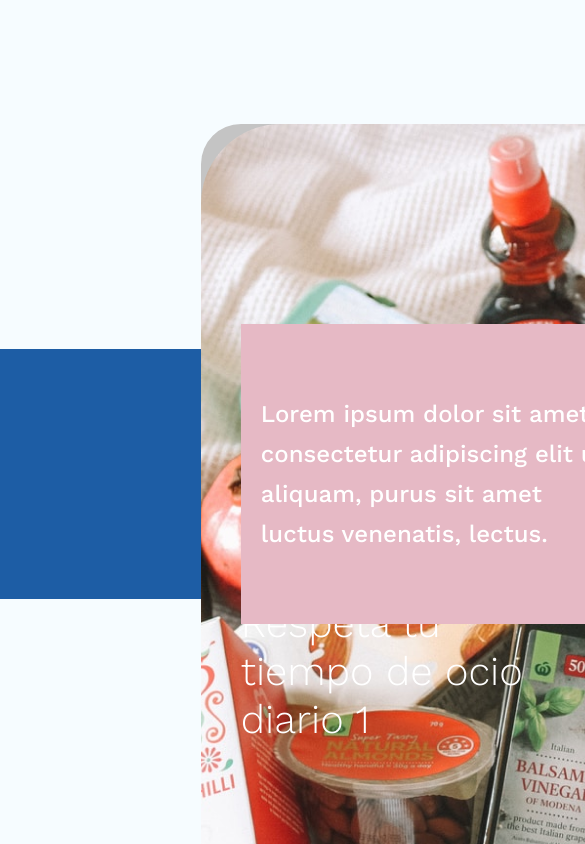
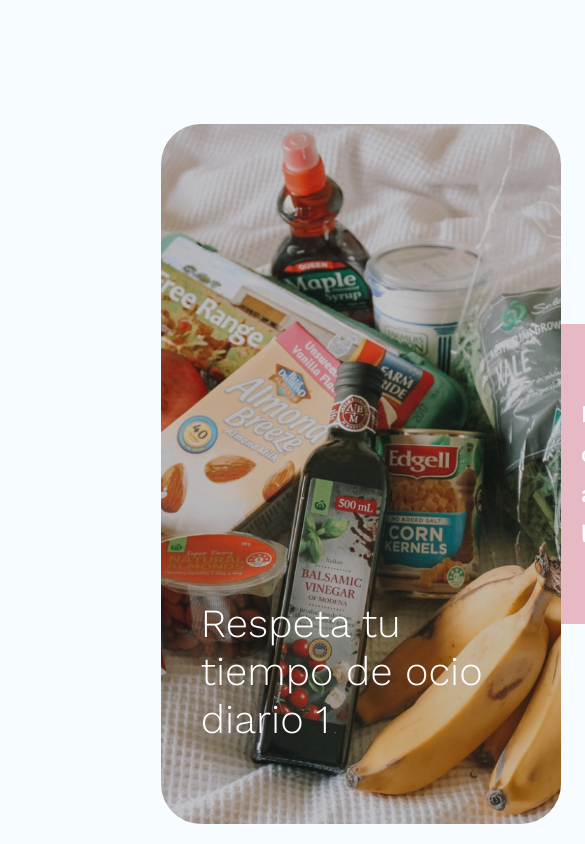
Before and after one commit to gricelsepulveda/aurea-landing, a React app: page / in a window 390 px wide. Shown: the part 1940-2784 px from the top of the page, 585 px wide, since content can reach past the window. Built offline with nearby package versions, Linux system fonts and the light colour scheme.

Commit message:
fixes section phone

```diff
--- a/src/components/slider/slider.scss
+++ b/src/components/slider/slider.scss
@@ -95,11 +95,14 @@
     flex-direction: row-reverse;
     justify-content: center;
     position: relative;
+    &:before{
+      display: none;
+    }
+    .slider-controllers{
+      width: 400px;
+    }
     .slider-element{
-      margin-left: 40px;
-      &:last-of-type{
-        margin-left: 0px;
-      }
+      margin-left: 0px;
       .slider-article{
         position: relative;
         border-radius: 40px;
@@ -136,7 +139,7 @@
           content: '';
           display: block;
           position: absolute;
-          right: -100%;
+          left: 400px;
           top: calc(50% - 150px);
           width: 100%;
           height: 300px;
--- a/src/components/slider/slider.tsx
+++ b/src/components/slider/slider.tsx
@@ -106,11 +106,13 @@
           >
             <article
               className={`au-article slider-article ${ name === _active ? 'active' : ''}`}
+              style={{
+                backgroundImage: `url(${img})`
+              }}
             >
               <h4 className='au-h4 slider-article-title'>
                 { title }
               </h4>
-              <img src={img} alt='avatar'/>
               <i className='aurea-font like'/>
               <i className='aurea-font link'/>
               <p className='au-p slider-article-description'>
@@ -147,13 +149,13 @@
                 className='au-li nav-list-element back'
                 onClick={() => handleClick('back')}
               >
-                <i className='aurea-font caret'/>
+                <i className='aurea-font indicator'/>
               </li>
               <li
                 className='au-li nav-list-element next'
                 onClick={() => handleClick('next')}
               >
-                <i className='aurea-font caret'/>
+                <i className='aurea-font indicator'/>
               </li>
             </ul>
           </nav>
```
